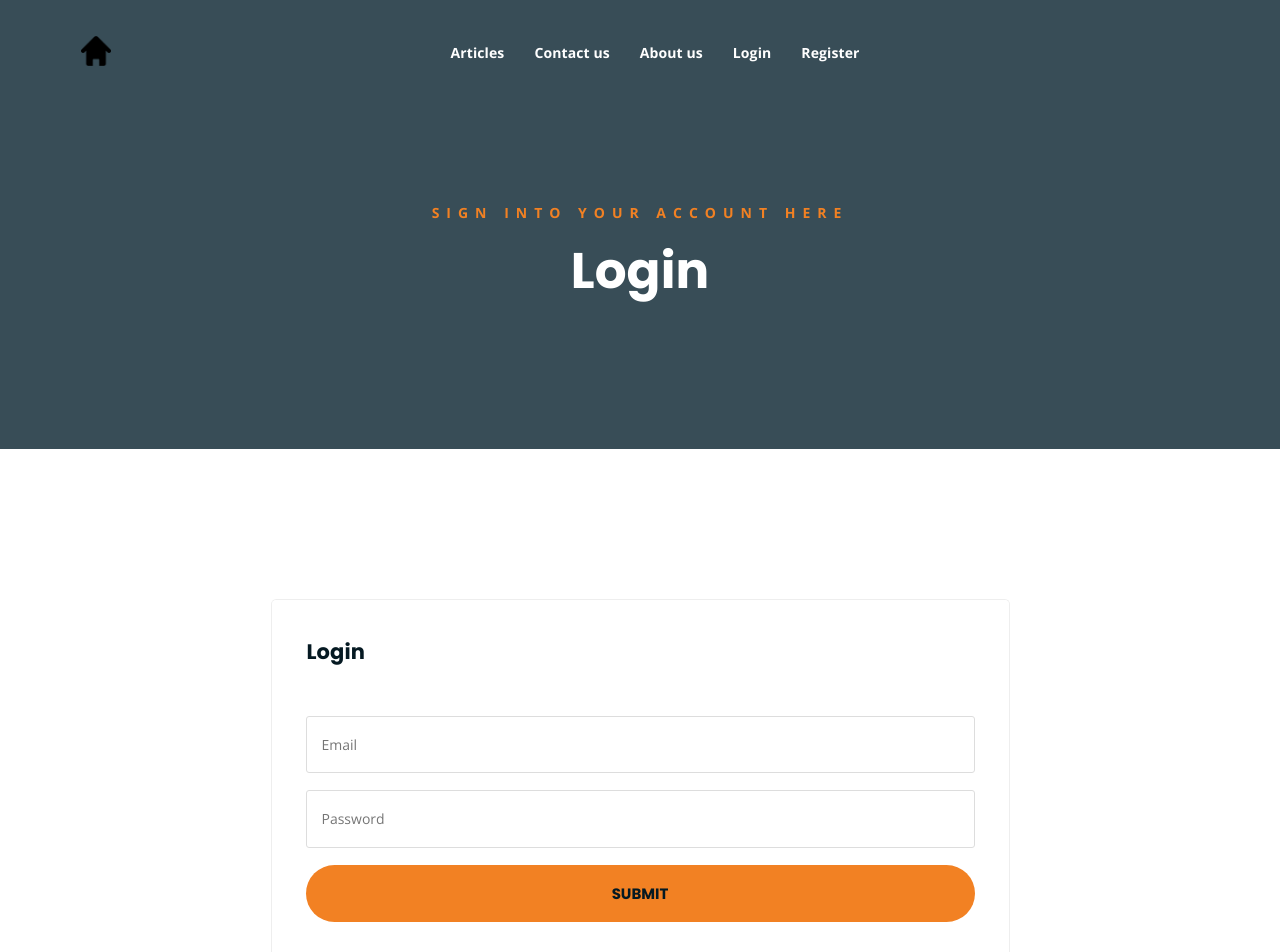
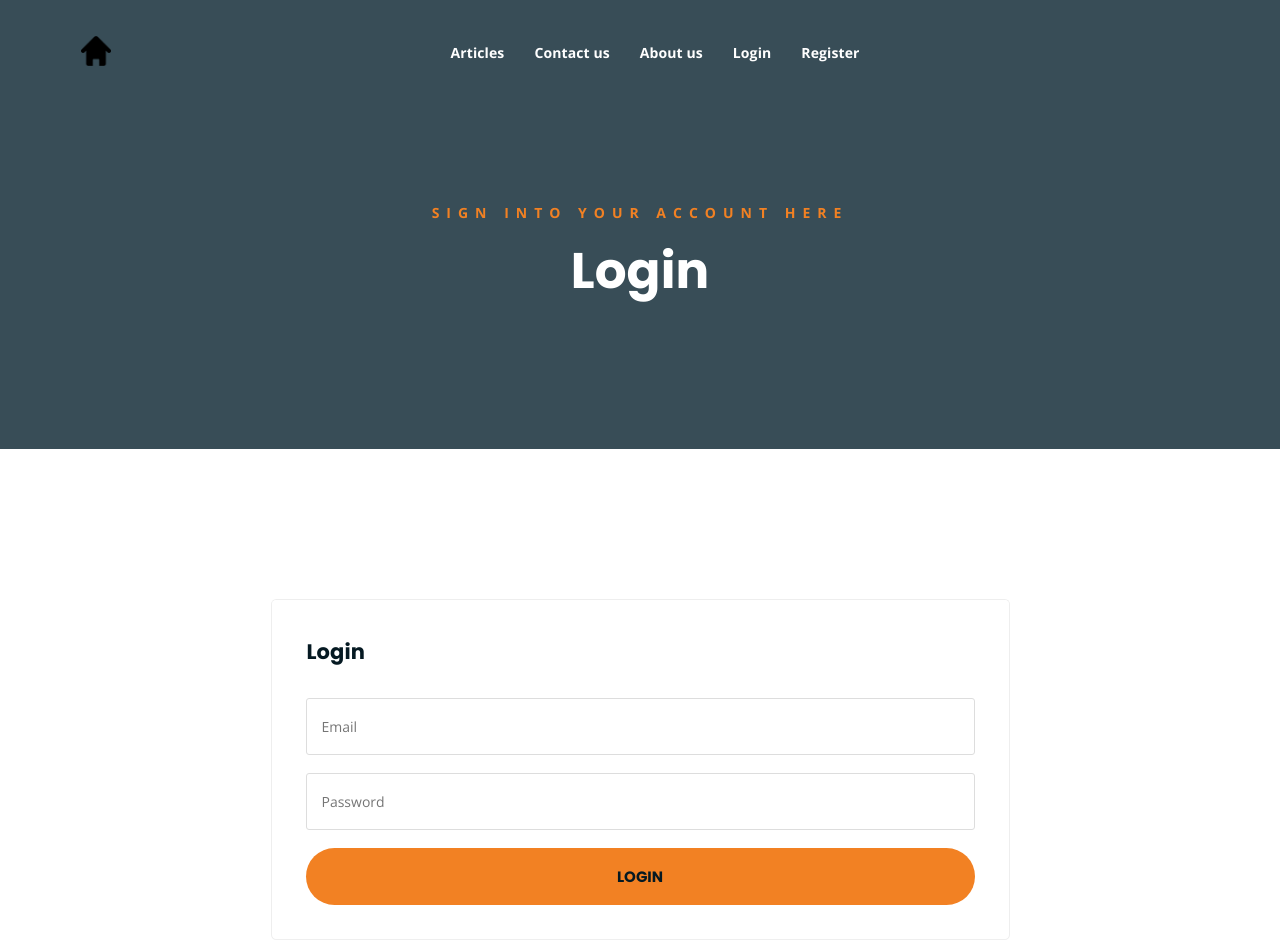
Before and after one commit to Gergi3/js-react-softuni-project-final, a React (Create React App) app in the folder client/: page /login in a window 1280 px wide. Shown: the top 952 px of the page. Built offline with nearby package versions, Linux system fonts and the light colour scheme.

Commit message:
login fix

```diff
--- a/client/src/components/login/Login.js
+++ b/client/src/components/login/Login.js
@@ -42,14 +42,16 @@ export const Login = () => {
             />
 
             <FormWrapper title="Login">
-                <p>{error}</p>
+                {error &&
+                    <p className="form-error">{error}</p>
+                }
                 <form onSubmit={submitHandler}>
                     <p>
                         <input
                             onChange={inputChangeHandler}
                             value={formState.email}
                             name="email"
-                            type="email"
+                            type="text"
                             placeholder="Email"
                         />
                     </p>
@@ -66,7 +68,7 @@ export const Login = () => {
                         <input
                             type="submit"
                             className="boxed-btn"
-                            defaultValue="Submit"
+                            value="Login"
                         />
                     </p>
                 </form>
--- a/client/src/validators/validator.js
+++ b/client/src/validators/validator.js
@@ -1,5 +1,8 @@
 export const singleValidator = (validations, key, value) => {
     const validator = validations[key];
+    if (!validator) {
+        return [];
+    }
 
     const isMin = validator.min && value?.length < validator.min[0];
     const isMax = validator.max && value?.length > validator.max[0];
```
